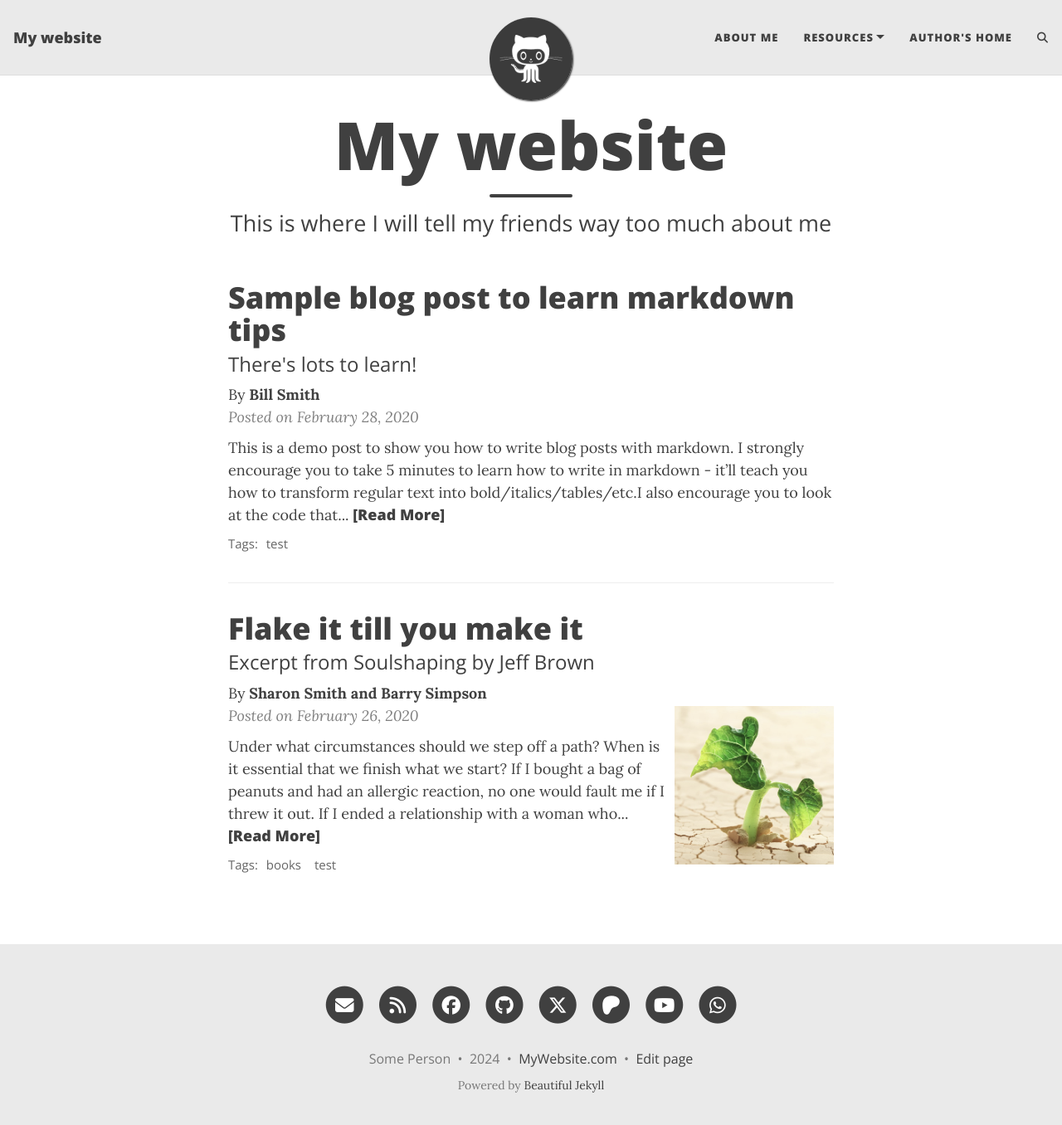
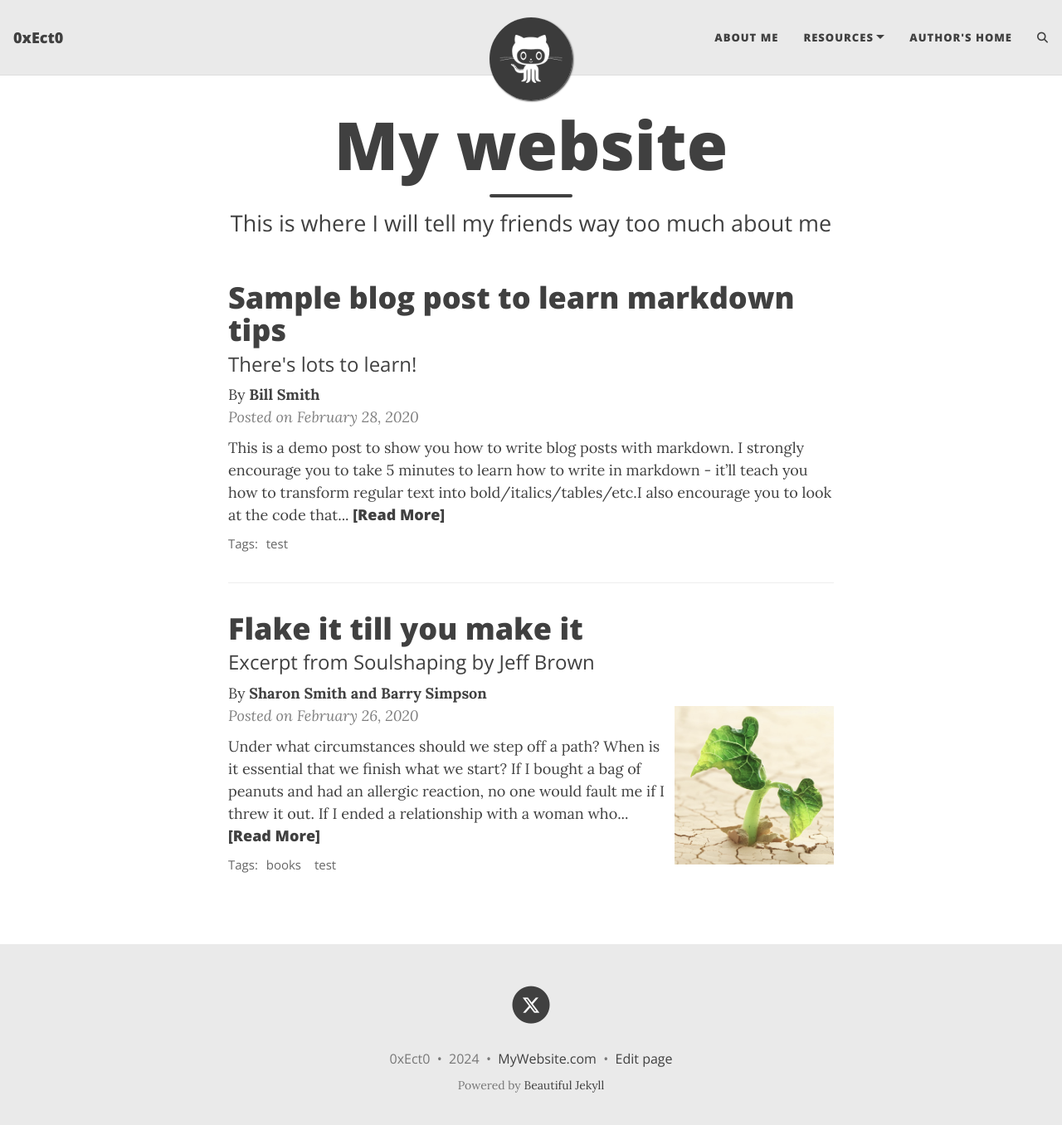
Before and after one commit to 0xEct0/0xEct0.github.io, a Jekyll site: the page built from index.html, in a window 1280 px wide and 1369 px high. Shown: the top 1356 px of the window at 83% size. Built offline with Jekyll 4.4.1, drawn with Linux system fonts in a browser that asks for light colours; the list of posts is cut into pages by our own code; comment, search, counter and statistics services are not loaded.

Commit message:
modified config

```diff
--- a/_config.yml
+++ b/_config.yml
@@ -10,10 +10,10 @@
 ############################
 
 # Name of website
-title: My website
+title: 0xEct0
 
 # Your name to show in the footer
-author: Some Person
+author: 0xEct0
 
 ###############################################
 # --- List of links in the navigation bar --- #
@@ -50,14 +50,14 @@ round-avatar: true
 # You can change the order that they show up on the page by changing the order here.
 # Uncomment the links you want to show and add your information to each one.
 social-network-links:
-  email: "someone@example.com"
-  rss: true  # remove this line if you don't want to show an RSS link at the bottom
-  facebook: deanattali
-  github: daattali
-  twitter: daattali
-  patreon: DeanAttali
-  youtube: "@daattali"
-  whatsapp: 15551212
+  # email: "someone@example.com"
+  # rss: true  # remove this line if you don't want to show an RSS link at the bottom
+  # facebook: deanattali
+  # github: daattali
+  twitter: 0xEct0
+  # patreon: DeanAttali
+  #youtube: "@daattali"
+  # whatsapp: 15551212
 #  medium: yourname
 #  reddit: yourname
 #  linkedin: daattali
```
